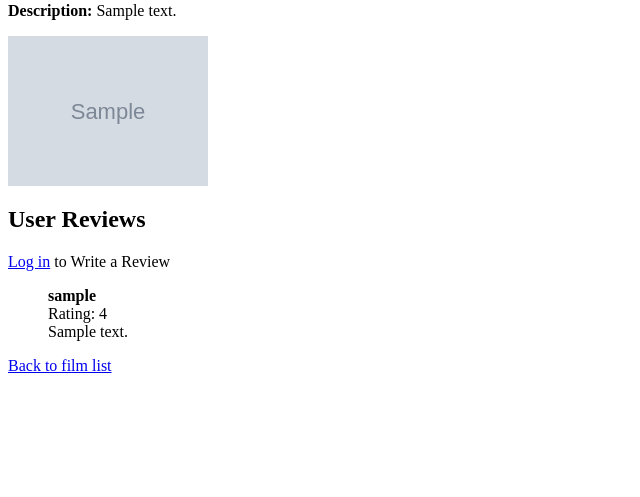
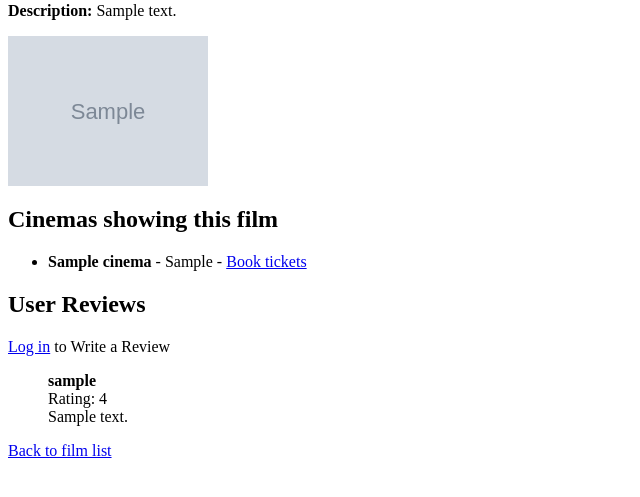
Before and after one commit to 3010468m/PopcornBucket, a Django app: page /1/ in a window 1280 px wide. Shown: the part 132-629 px from the top of the page, without its empty margins (0-640 px from the left). Run offline with Django 3.2, Linux system fonts and the light colour scheme; tables that the repository leaves empty hold one stand-in row (values such as "Sample post"); grey boxes marked "Sample" are stand-in pictures.

Commit message:
Add Cinema model and update admin and film detail templates

```diff
--- a/popcornbucket/admin.py
+++ b/popcornbucket/admin.py
@@ -1,7 +1,8 @@
 from django.contrib import admin
-from popcornbucket.models import Genre, Film, Review
+from popcornbucket.models import Genre, Film, Review, Cinema
 
 # Register your models here.
 admin.site.register(Genre)
 admin.site.register(Film)
 admin.site.register(Review)
+admin.site.register(Cinema)
--- a/popcornbucket/models.py
+++ b/popcornbucket/models.py
@@ -35,3 +35,13 @@ class Review(models.Model):
 
     user = models.ForeignKey(User, on_delete=models.CASCADE)
     film = models.ForeignKey(Film, on_delete=models.CASCADE)
+
+
+class Cinema(models.Model):
+    name = models.CharField(max_length=100)
+    location = models.CharField(max_length=255, blank=True)
+    website = models.URLField(blank=True)
+    films = models.ManyToManyField(Film, blank=True, related_name='cinemas')
+
+    def __str__(self):
+        return self.name
--- a/templates/popcornbucket/film_detail.html
+++ b/templates/popcornbucket/film_detail.html
@@ -9,6 +9,21 @@
 {% else %}
     <p>No poster found for this film.</p>
 {% endif %}
+
+<h2>Cinemas showing this film</h2>
+    <ul>
+        {% for cinema in film.cinemas.all %}
+            <li>
+                <strong>{{ cinema.name }}</strong>
+                {% if cinema.location %} - {{ cinema.location }}{% endif %}
+                {% if cinema.website %} -
+                    <a href="{{ cinema.website }}" target="_blank">Book tickets</a>
+                {% endif %}
+            </li>
+        {% empty %}
+            <li>No cinemas currently showing this film.</li>
+        {% endfor %}
+    </ul>
 
 <h2>User Reviews</h2>
 {% if request.user.is_authenticated %}
```
Also changed, not shown: popcornbucket/migrations/0003_alter_film_id_alter_genre_id_alter_review_id.py (added), popcornbucket/migrations/0004_cinema.py (added).
